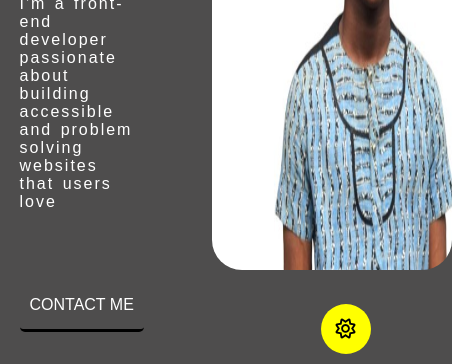
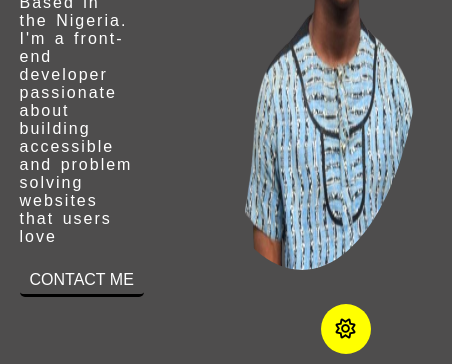
Before and after one commit to ABIODUNTHEKING/PORTFOLIO, a plain HTML site: page index.html in a window 390 px wide. Shown: the part 480-844 px from the top of the page, 452 px wide, since content can reach past the window. Drawn offline with Linux system fonts and the light colour scheme; a web font is replaced by a local one.

Commit message:
NOT DONE

```diff
--- a/index.html
+++ b/index.html
@@ -34,7 +34,7 @@
                 <p>Based in the Nigeria. I'm a front-end developer passionate about building accessible and problem solving websites that users love</p>
                 <a href="#contactForm">CONTACT ME</a>
             </div>
-            <img src="/image/ME.jpg" alt="EMMANUEL ABIODUN AKINJOGUNLA" class="myPic">
+            <img src="/image/ME.png" alt="EMMANUEL ABIODUN AKINJOGUNLA" class="myPic">
             <button class="toggle" id="toggle"><i class="fa-regular fa-sun"></i></button>
         </section>
         <hr>
--- a/style.css
+++ b/style.css
@@ -106,11 +106,11 @@ footer nav{
 
 
 .intro img{
-    width: 30rem;
+    width: 50rem;
     height: 32rem;
     right: 0;
-    z-index: -1;
-    border-radius: 30px;
+    border-radius: 50%;
+
 }
 
 /*TOOLS
@@ -271,11 +271,11 @@ form input{
     display: inline-block;
     background-color: transparent;
     color: white;
-    font-size: 20px;
+    font-size: 15px;
 }
 
 textarea{
-    font-size: 20px;
+    font-size: 15px;
     width: 90%;
     height: 120px;
     border: 0;
@@ -349,6 +349,10 @@ textarea{
 /*RESPONSIVENESS
 ----------------------------------------*/
 @media only screen and (max-width: 858px){
+    .intro a{
+        margin-top: 20px;
+        padding: 5px 10px;
+    }
     .contactForm{
       flex-direction: column;
       gap: 70px;
@@ -391,7 +395,7 @@ textarea{
     }
     .intro img{
         width: 15rem;
-
+        margin-left: -30px;
     }
 
 }
```
Also changed, not shown: image/ME.jpg (deleted), image/ME.png (added).
